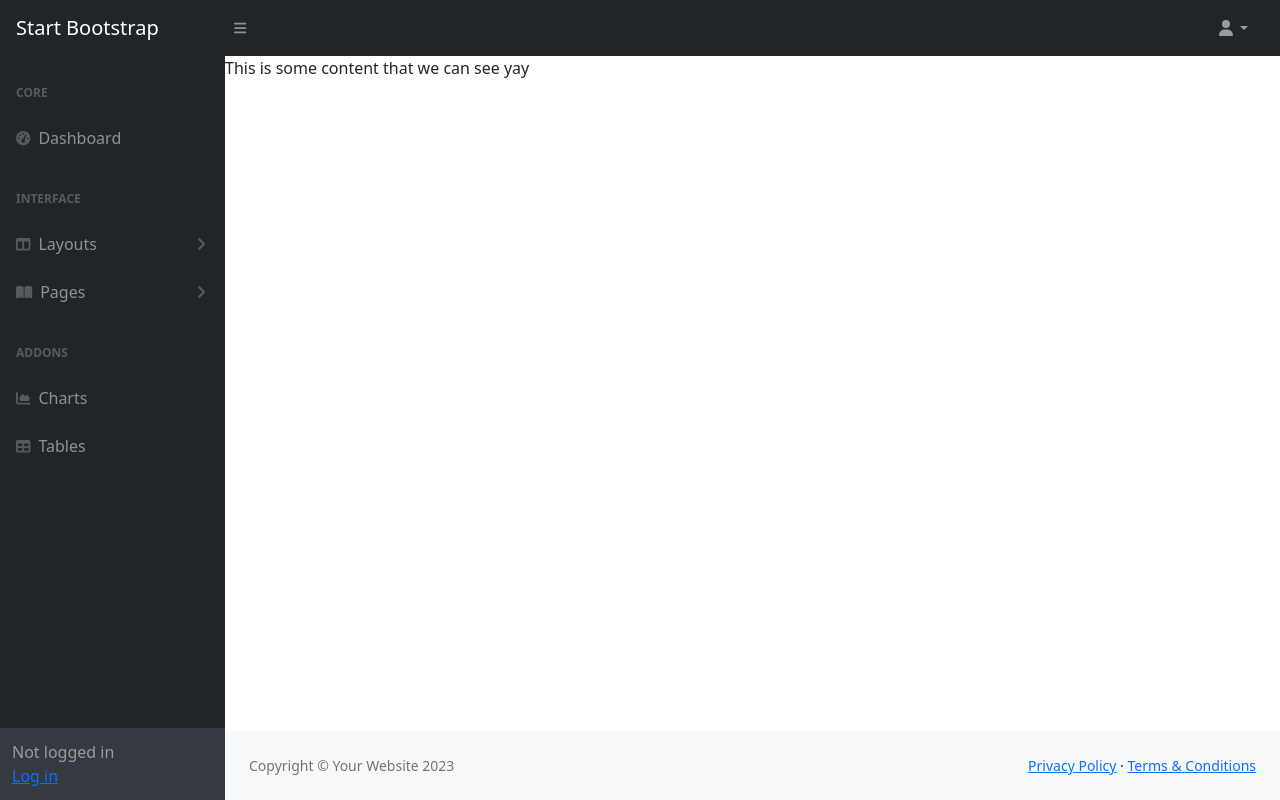
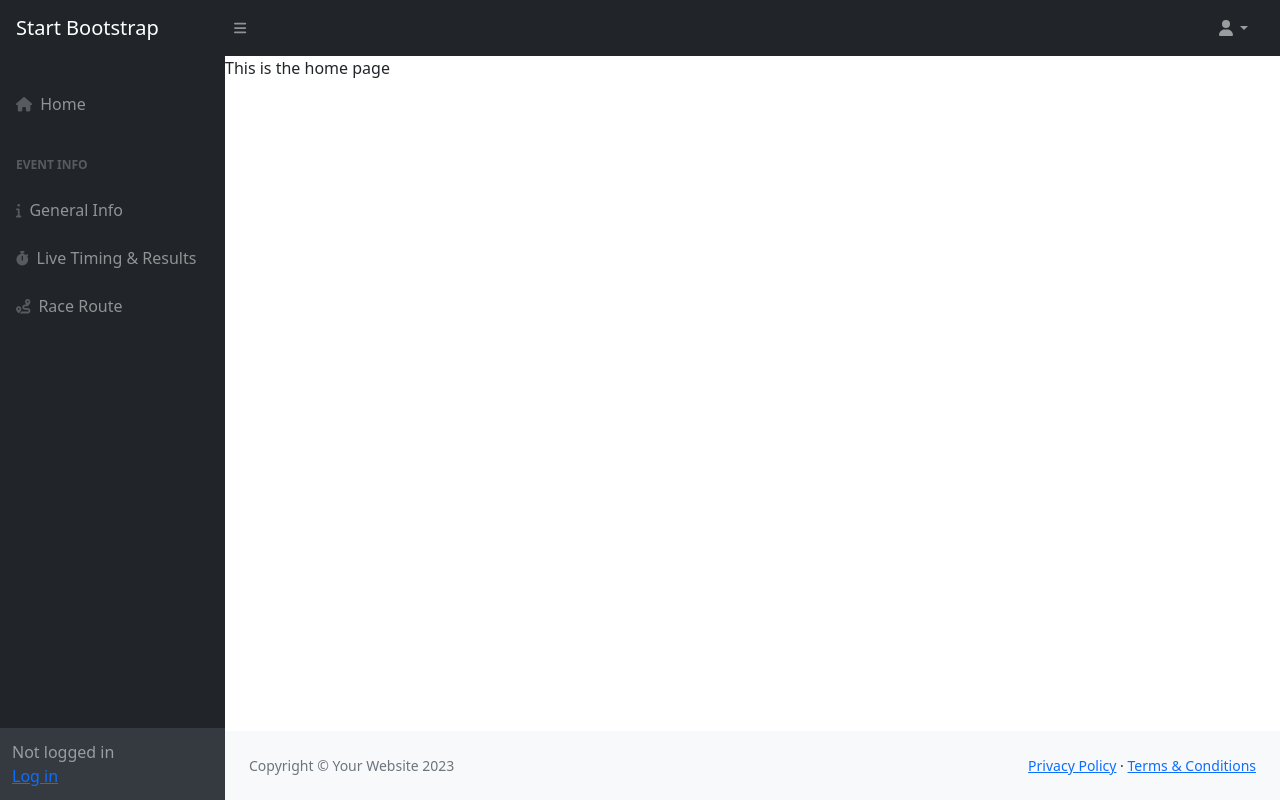
Before and after one commit to TyGuy60401/resp_5k_site, a Django app: page / in a window 1280 px wide. Run offline with Django 5.2, Linux system fonts and the light colour scheme; some libraries are stand-ins or nearby versions.

Commit message:
Just finished the routes for some of the basic pages and changed the side navigation accordingly

```diff
--- /dev/null
+++ b/resp_5k_project/core/templates/general-info.html
@@ -0,0 +1 @@
+This is the general info page
--- a/resp_5k_project/core/templates/index.html
+++ b/resp_5k_project/core/templates/index.html
@@ -4,7 +4,7 @@
 {% block title %}Home - WSU Respiratory 5k{% endblock %}
 
 {% block main %}
-<div id="load" hx-get="{% if main_content %}{{ main_content }}{% else %}hx-main/{% endif %}" hx-target="#main" hx-swap="innerHTML" hx-trigger="load">
+<div id="load" hx-get="{% if main_content_path %}{{ main_content_path }}{% else %}hx-main/{% endif %}" hx-target="#main" hx-swap="innerHTML" hx-trigger="load">
     <div id="main"></div>
 </div>
 {% endblock %}
--- a/resp_5k_project/core/templates/main.html
+++ b/resp_5k_project/core/templates/main.html
@@ -1,3 +1,3 @@
 <div>
-    This is some content that we can see yay
+    This is the home page
 </div>
--- a/resp_5k_project/core/templates/partials/sidenav.html
+++ b/resp_5k_project/core/templates/partials/sidenav.html
@@ -2,63 +2,77 @@
     <nav class="sb-sidenav accordion sb-sidenav-dark" id="sidenavAccordion">
         <div class="sb-sidenav-menu">
             <div class="nav">
-                <div class="sb-sidenav-menu-heading">Core</div>
+                <!-- <div class="sb-sidenav-menu-heading">Core</div> -->
+                <br>
                 <a class="nav-link end-link" href="#" hx-get="/hx-main/" hx-target="#main" hx-trigger="click" hx-push-url="/">
-                    <div class="sb-nav-link-icon"><i class="fas fa-tachometer-alt"></i></div>
-                    Dashboard
+                    <div class="sb-nav-link-icon"><i class="fas fa-home-alt"></i></div>
+                    Home
                 </a>
-                <div class="sb-sidenav-menu-heading">Interface</div>
-                <a class="nav-link collapsed" href="#" data-bs-toggle="collapse" data-bs-target="#collapseLayouts" aria-expanded="false" aria-controls="collapseLayouts">
-                    <div class="sb-nav-link-icon"><i class="fas fa-columns"></i></div>
-                    Layouts
-                    <div class="sb-sidenav-collapse-arrow"><i class="fas fa-angle-down"></i></div>
+                <div class="sb-sidenav-menu-heading">Event Info</div>
+                <a class="nav-link end-link" href="#" hx-get="/hx-general-info/" hx-target="#main" hx-trigger="click" hx-push-url="/general-info/">
+                    <div class="sb-nav-link-icon"><i class="fa-solid fa-info"></i></div>
+                    General Info
                 </a>
-                <div class="collapse" id="collapseLayouts" aria-labelledby="headingOne" data-bs-parent="#sidenavAccordion">
-                    <nav class="sb-sidenav-menu-nested nav">
-                        <a class="nav-link end-link" href="layout-static.html">Static Navigation</a>
-                        <a class="nav-link end-link" href="layout-sidenav-light.html">Light Sidenav</a>
-                    </nav>
-                </div>
-                <a class="nav-link collapsed" href="#" data-bs-toggle="collapse" data-bs-target="#collapsePages" aria-expanded="false" aria-controls="collapsePages">
-                    <div class="sb-nav-link-icon"><i class="fas fa-book-open"></i></div>
-                    Pages
-                    <div class="sb-sidenav-collapse-arrow"><i class="fas fa-angle-down"></i></div>
+                <a class="nav-link end-link" href="#" hx-get="/hx-live-timing/" hx-target="#main" hx-trigger="click" hx-push-url="/live-timing/">
+                    <div class="sb-nav-link-icon"><i class="fa-solid fa-stopwatch"></i></div>
+                    Live Timing &amp; Results
                 </a>
-                <div class="collapse" id="collapsePages" aria-labelledby="headingTwo" data-bs-parent="#sidenavAccordion">
-                    <nav class="sb-sidenav-menu-nested nav accordion" id="sidenavAccordionPages">
-                        <a class="nav-link collapsed" href="#" data-bs-toggle="collapse" data-bs-target="#pagesCollapseAuth" aria-expanded="false" aria-controls="pagesCollapseAuth">
-                            Authentication
-                            <div class="sb-sidenav-collapse-arrow"><i class="fas fa-angle-down"></i></div>
-                        </a>
-                        <div class="collapse" id="pagesCollapseAuth" aria-labelledby="headingOne" data-bs-parent="#sidenavAccordionPages">
-                            <nav class="sb-sidenav-menu-nested nav">
-                                <a class="nav-link end-link" href="login">Login</a>
-                                <a class="nav-link end-link" href="register">Register</a>
-                                <a class="nav-link end-link" href="password.html">Forgot Password</a>
-                            </nav>
-                        </div>
-                        <a class="nav-link collapsed" href="#" data-bs-toggle="collapse" data-bs-target="#pagesCollapseError" aria-expanded="false" aria-controls="pagesCollapseError">
-                            Error
-                            <div class="sb-sidenav-collapse-arrow"><i class="fas fa-angle-down"></i></div>
-                        </a>
-                        <div class="collapse" id="pagesCollapseError" aria-labelledby="headingOne" data-bs-parent="#sidenavAccordionPages">
-                            <nav class="sb-sidenav-menu-nested nav">
-                                <a class="nav-link end-link" href="401.html">401 Page</a>
-                                <a class="nav-link end-link" href="404.html">404 Page</a>
-                                <a class="nav-link end-link" href="500.html">500 Page</a>
-                            </nav>
-                        </div>
-                    </nav>
-                </div>
-                <div class="sb-sidenav-menu-heading">Addons</div>
-                <a class="nav-link end-link" href="charts.html">
-                    <div class="sb-nav-link-icon"><i class="fas fa-chart-area"></i></div>
-                    Charts
+                <a class="nav-link end-link" href="#" hx-get="/hx-race-route/" hx-target="#main" hx-trigger="click" hx-push-url="/race-route/">
+                    <div class="sb-nav-link-icon"><i class="fa-solid fa-route"></i></div>
+                    Race Route
                 </a>
-                <a class="nav-link end-link" href="tables.html">
-                    <div class="sb-nav-link-icon"><i class="fas fa-table"></i></div>
-                    Tables
-                </a>
+                <!-- <div class="sb-sidenav-menu-heading">Interface</div> -->
+                <!-- <a class="nav-link collapsed" href="#" data-bs-toggle="collapse" data-bs-target="#collapseLayouts" aria-expanded="false" aria-controls="collapseLayouts"> -->
+                <!--     <div class="sb-nav-link-icon"><i class="fas fa-columns"></i></div> -->
+                <!--     Layouts -->
+                <!--     <div class="sb-sidenav-collapse-arrow"><i class="fas fa-angle-down"></i></div> -->
+                <!-- </a> -->
+                <!-- <div class="collapse" id="collapseLayouts" aria-labelledby="headingOne" data-bs-parent="#sidenavAccordion"> -->
+                <!--     <nav class="sb-sidenav-menu-nested nav"> -->
+                <!--         <a class="nav-link end-link" href="layout-static.html">Static Navigation</a> -->
+                <!--         <a class="nav-link end-link" href="layout-sidenav-light.html">Light Sidenav</a> -->
+                <!--     </nav> -->
+                <!-- </div> -->
+                <!-- <a class="nav-link collapsed" href="#" data-bs-toggle="collapse" data-bs-target="#collapsePages" aria-expanded="false" aria-controls="collapsePages"> -->
+                <!--     <div class="sb-nav-link-icon"><i class="fas fa-book-open"></i></div> -->
+                <!--     Pages -->
+                <!--     <div class="sb-sidenav-collapse-arrow"><i class="fas fa-angle-down"></i></div> -->
+                <!-- </a> -->
+                <!-- <div class="collapse" id="collapsePages" aria-labelledby="headingTwo" data-bs-parent="#sidenavAccordion"> -->
+                <!--     <nav class="sb-sidenav-menu-nested nav accordion" id="sidenavAccordionPages"> -->
+                <!--         <a class="nav-link collapsed" href="#" data-bs-toggle="collapse" data-bs-target="#pagesCollapseAuth" aria-expanded="false" aria-controls="pagesCollapseAuth"> -->
+                <!--             Authentication -->
+                <!--             <div class="sb-sidenav-collapse-arrow"><i class="fas fa-angle-down"></i></div> -->
+                <!--         </a> -->
+                <!--         <div class="collapse" id="pagesCollapseAuth" aria-labelledby="headingOne" data-bs-parent="#sidenavAccordionPages"> -->
+                <!--             <nav class="sb-sidenav-menu-nested nav"> -->
+                <!--                 <a class="nav-link end-link" href="login">Login</a> -->
+                <!--                 <a class="nav-link end-link" href="register">Register</a> -->
+                <!--                 <a class="nav-link end-link" href="password.html">Forgot Password</a> -->
+                <!--             </nav> -->
+                <!--         </div> -->
+                <!--         <a class="nav-link collapsed" href="#" data-bs-toggle="collapse" data-bs-target="#pagesCollapseError" aria-expanded="false" aria-controls="pagesCollapseError"> -->
+                <!--             Error -->
+                <!--             <div class="sb-sidenav-collapse-arrow"><i class="fas fa-angle-down"></i></div> -->
+                <!--         </a> -->
+                <!--         <div class="collapse" id="pagesCollapseError" aria-labelledby="headingOne" data-bs-parent="#sidenavAccordionPages"> -->
+                <!--             <nav class="sb-sidenav-menu-nested nav"> -->
+                <!--                 <a class="nav-link end-link" href="401.html">401 Page</a> -->
+                <!--                 <a class="nav-link end-link" href="404.html">404 Page</a> -->
+                <!--                 <a class="nav-link end-link" href="500.html">500 Page</a> -->
+                <!--             </nav> -->
+                <!--         </div> -->
+                <!--     </nav> -->
+                <!-- </div> -->
+                <!-- <div class="sb-sidenav-menu-heading">Addons</div> -->
+                <!-- <a class="nav-link end-link" href="charts.html"> -->
+                <!--     <div class="sb-nav-link-icon"><i class="fas fa-chart-area"></i></div> -->
+                <!--     Charts -->
+                <!-- </a> -->
+                <!-- <a class="nav-link end-link" href="tables.html"> -->
+                <!--     <div class="sb-nav-link-icon"><i class="fas fa-table"></i></div> -->
+                <!--     Tables -->
+                <!-- </a> -->
             </div>
         </div>
         <div class="sb-sidenav-footer">
--- /dev/null
+++ b/resp_5k_project/core/templates/race-route.html
@@ -0,0 +1 @@
+This is the race route page
--- a/resp_5k_project/core/urls.py
+++ b/resp_5k_project/core/urls.py
@@ -2,12 +2,23 @@ from django.urls import path
 from . import views
 
 urlpatterns = [
-    path('', views.Index.as_view()),
+    # Login and user auth views
     path('login/', views.Login.as_view()),
     path('register/', views.Register.as_view()),
+    path('logout/', views.logout_view),
     path('check_username/', views.check_username),
-    path('logout/', views.logout_view),
-    path('profile/', views.profile),
+
+    # main page views
+    path('', views.Index.as_view()),
+    path('profile/', lambda request: views.fill_index_page(request, "/hx-profile/")),
+    path('general-info/', lambda request: views.fill_index_page(request, "/hx-general-info/")),
+    path('live-timing/', lambda request: views.fill_index_page(request, "/hx-live-timing/")),
+    path('race-route/', lambda request: views.fill_index_page(request, "/hx-race-route/")),
+
+    # hx views
     path('hx-profile/', views.hx_profile),
-    path('hx-main/', views.main),
+    path('hx-main/', lambda request: views.hx_fill_index_page(request, "main.html")),
+    path('hx-general-info/', lambda request: views.hx_fill_index_page(request, "general-info.html")),
+    path('hx-live-timing/', lambda request: views.hx_fill_index_page(request, "live-timing.html")),
+    path('hx-race-route/', lambda request: views.hx_fill_index_page(request, "race-route.html")),
 ]
--- a/resp_5k_project/core/views.py
+++ b/resp_5k_project/core/views.py
@@ -20,21 +20,13 @@ class Index(View):
     def get(self, request):
         return render(request, self.template)
 
-def main(request):
-    return render(request, 'main.html')
 
-def profile(request):
+def fill_index_page(request, hx_path_name):
     context = {
-        "main_content": "/hx-profile/"
+        "main_content_path": hx_path_name
     }
     return render(request, 'index.html', context)
 
-
-def hx_profile(request):
-    if request.user.id == None:
-        return HttpResponse('<p>You must be logged in to view this page</p><br><a href="/login/">Log in</a>')
-    else:
-        return render(request, 'profile.html')
 
 class Login(LoginView):
     template_name = 'login.html'
@@ -58,9 +50,21 @@ class Register(View):
         print("I guess it wasn't successfully created")
         return render(request, self.template, {'form': form})
 
+
 def logout_view(request):
     logout(request)
     return HttpResponseRedirect('/')
+
+
+def hx_fill_index_page(request, page_name):
+    return render(request, page_name)
+
+
+def hx_profile(request):
+    if request.user.id == None:
+        return HttpResponse('<p>You must be logged in to view this page</p><br><a href="/login/">Log in</a>')
+    else:
+        return render(request, 'profile.html')
 
 
 def check_username(request):
```
Also changed, not shown: resp_5k_project/core/templates/live-timing.html (added, +3 -0 lines), readme.md, resp_5k_project/db.sqlite3, 1 other file.
